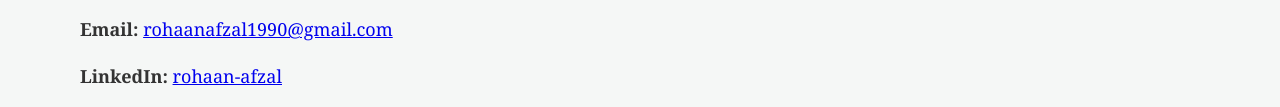
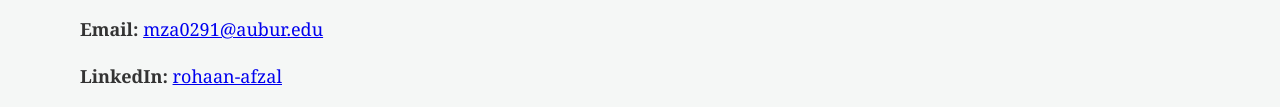
Before and after one commit to rohaanafzal/Rohaan.github.io, a plain HTML site: page index.html in a window 1280 px wide. Shown: the part 608-715 px from the top of the page. Drawn offline with Linux system fonts and the light colour scheme.

Commit message:
Update index.html

```diff
--- a/index.html
+++ b/index.html
@@ -94,7 +94,7 @@
       <p>Hi, I'm Rohaan. I live in Auburn, Alabama, where I’m studying Computer Science. I’ve always had a soft spot for airplanes and anything tech-related. Now in my sophomore year, I’m leaning deeper into physics and digital forensics. This page — or website, whatever you wanna call it — is just a small side project I put together in my free time.
       <br><br>
       Feel free to reach out using the links below.</p>
-      <p><strong>Email:</strong> <a href="mailto:rohaanafzal1990@gmail.com">rohaanafzal1990@gmail.com</a></p>
+      <p><strong>Email:</strong> <a href="mailto:mza0291@aubur.edu">mza0291@aubur.edu</a></p>
       <p><strong>LinkedIn:</strong> <a href="https://www.linkedin.com/in/rohaan-afzal">rohaan-afzal</a></p>
     </div>
     <div class="image-section">
```
